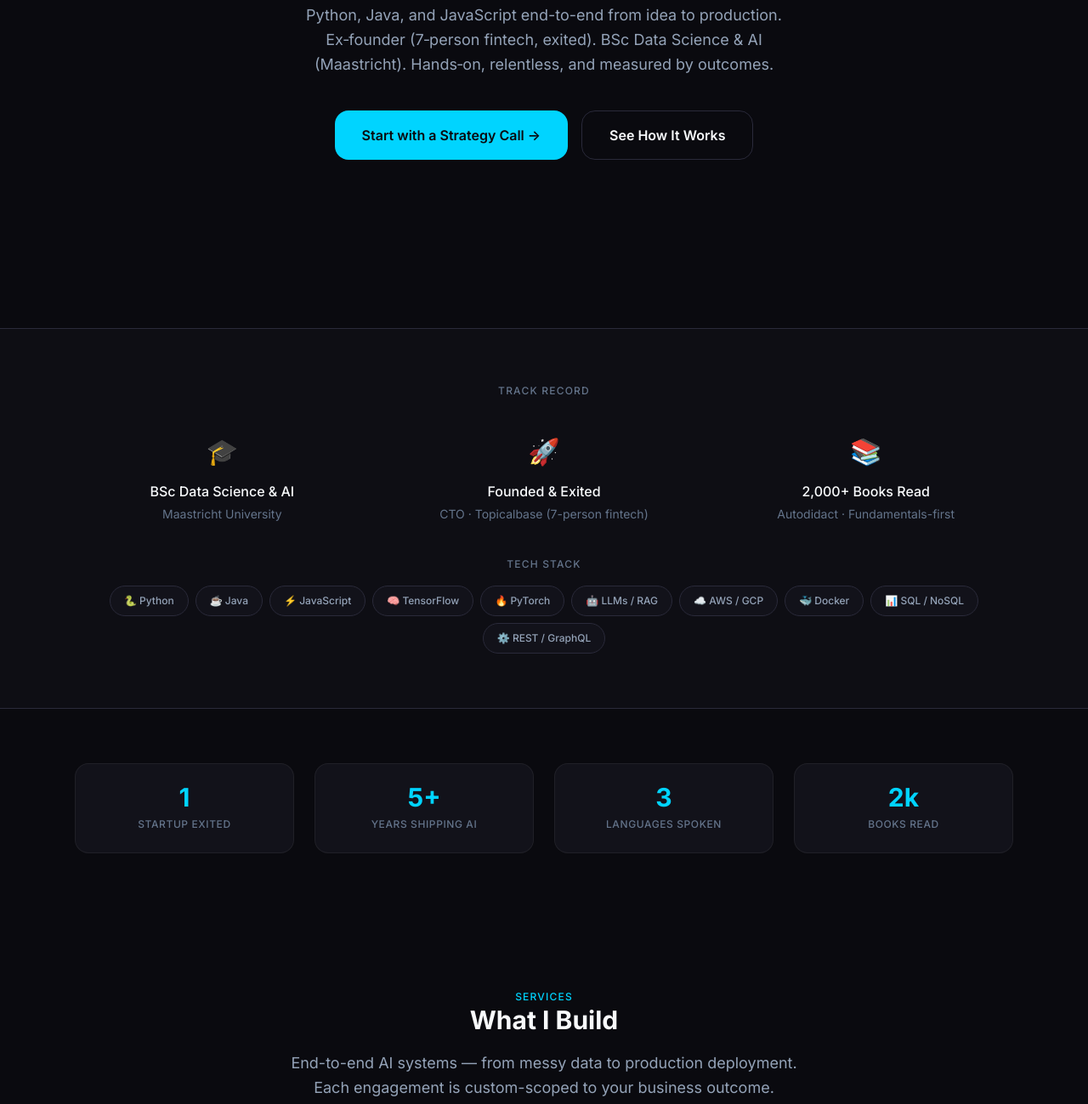
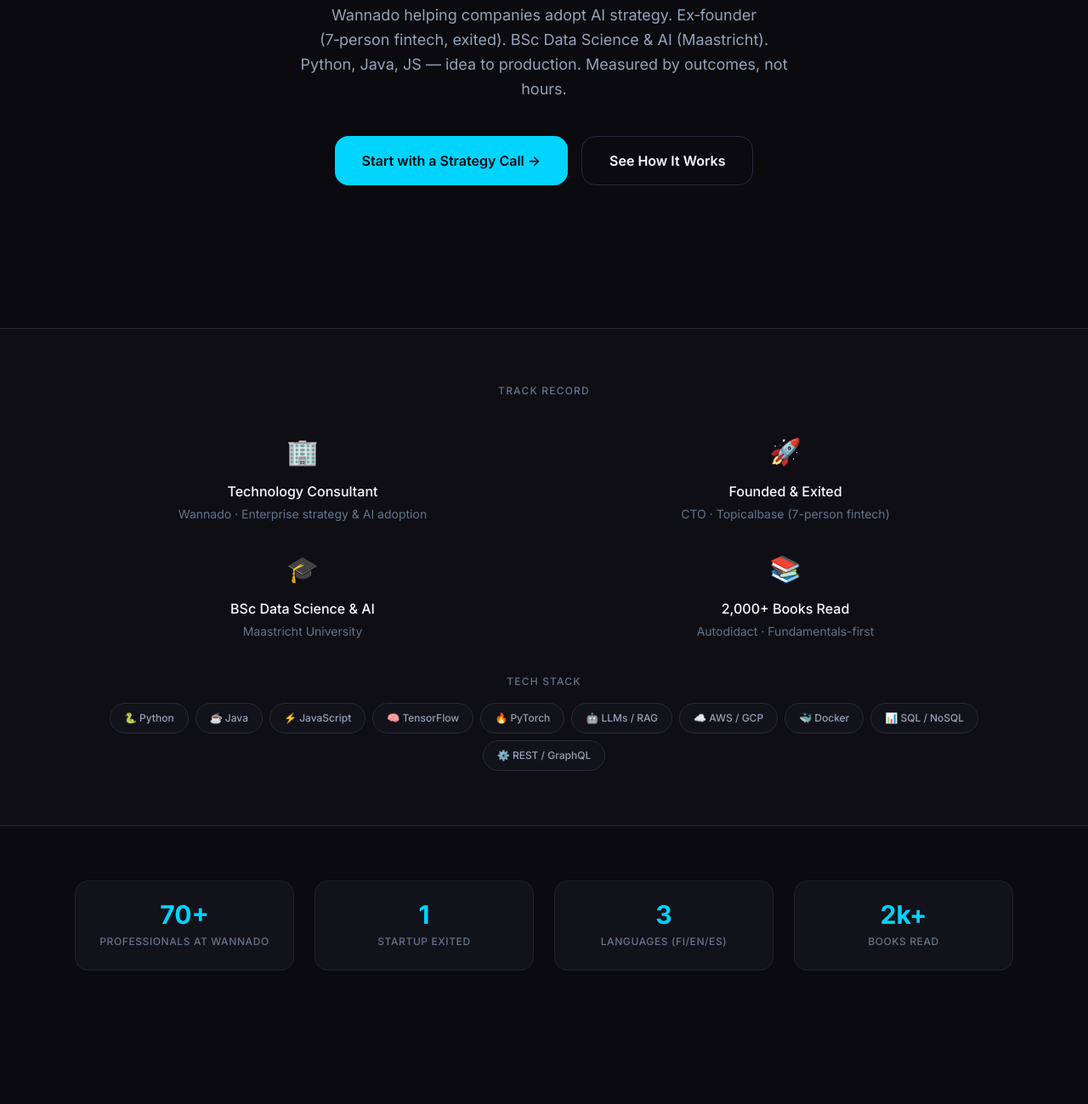
Before and after one commit to IntegrationBytes/MyWebsite, a plain HTML site: page en/index.html in a window 1280 px wide. Shown: the part 414-1713 px from the top of the page at 85% size. Drawn offline with Linux system fonts and the light colour scheme; a script that the page names is missing.

Commit message:
feat: Add Wannado technology consultant role
- Added Wannado as primary trust badge (Technology Consultant)
- Updated hero descriptions: 'Currently at Wannado helping companies
  adopt AI strategy'
- Stats: '70+ Professionals at Wannado' replaces '5+ years'
- Trust grid: 4-column layout (Wannado, Topicalbase exit, Maastricht, Books)
- All three languages (EN/FI/ES) updated consistently
- CSS: responsive trust grid now 2-col on mobile, 4-col on desktop

```diff
--- a/assets/css/executive-dark.css
+++ b/assets/css/executive-dark.css
@@ -497,7 +497,13 @@
 
 @media (min-width: 640px) {
   .trust-grid {
-    grid-template-columns: repeat(3, 1fr);
+    grid-template-columns: repeat(2, 1fr);
+  }
+}
+
+@media (min-width: 768px) {
+  .trust-grid {
+    grid-template-columns: repeat(4, 1fr);
   }
 }
 
--- a/en/index.html
+++ b/en/index.html
@@ -43,9 +43,9 @@
     <p class="hero-eyebrow">Building, solving & scaling with AI</p>
     <h1 class="hero-title">I build dependable AI<br><span class="text-gradient">that ships.</span></h1>
     <p class="hero-description">
-      Python, Java, and JavaScript end-to-end from idea to production.
-      Ex‑founder (7‑person fintech, exited). BSc Data Science & AI (Maastricht).
-      Hands‑on, relentless, and measured by outcomes.
+      Technology consultant and full-stack AI engineer. Currently at Wannado helping
+      companies adopt AI strategy. Ex‑founder (7‑person fintech, exited). BSc Data Science & AI (Maastricht).
+      Python, Java, JS — idea to production. Measured by outcomes, not hours.
     </p>
     <div class="hero-actions">
       <a href="#contact" class="btn btn-primary btn-lg">Start with a Strategy Call →</a>
@@ -58,16 +58,21 @@
 <section class="trust">
   <div class="container">
     <p class="trust-label">Track Record</p>
-    <div class="trust-grid">
+    <div class="trust-grid" style="grid-template-columns: repeat(2, 1fr);">
       <div class="animate-fade-in-delay-1">
+        <div class="trust-icon">🏢</div>
+        <p class="trust-title">Technology Consultant</p>
+        <p class="trust-subtitle">Wannado · Enterprise strategy & AI adoption</p>
+      </div>
+      <div class="animate-fade-in-delay-1">
+        <div class="trust-icon">🚀</div>
+        <p class="trust-title">Founded & Exited</p>
+        <p class="trust-subtitle">CTO · Topicalbase (7-person fintech)</p>
+      </div>
+      <div class="animate-fade-in-delay-2">
         <div class="trust-icon">🎓</div>
         <p class="trust-title">BSc Data Science & AI</p>
         <p class="trust-subtitle">Maastricht University</p>
-      </div>
-      <div class="animate-fade-in-delay-2">
-        <div class="trust-icon">🚀</div>
-        <p class="trust-title">Founded & Exited</p>
-        <p class="trust-subtitle">CTO · Topicalbase (7-person fintech)</p>
       </div>
       <div class="animate-fade-in-delay-3">
         <div class="trust-icon">📚</div>
@@ -100,19 +105,19 @@
   <div class="container">
     <div class="stats-row">
       <div class="stat">
+        <div class="stat-number">70+</div>
+        <div class="stat-label">Professionals at Wannado</div>
+      </div>
+      <div class="stat">
         <div class="stat-number">1</div>
         <div class="stat-label">Startup exited</div>
       </div>
       <div class="stat">
-        <div class="stat-number">5+</div>
-        <div class="stat-label">Years shipping AI</div>
+        <div class="stat-number">3</div>
+        <div class="stat-label">Languages (FI/EN/ES)</div>
       </div>
       <div class="stat">
-        <div class="stat-number">3</div>
-        <div class="stat-label">Languages spoken</div>
-      </div>
-      <div class="stat">
-        <div class="stat-number">2k</div>
+        <div class="stat-number">2k+</div>
         <div class="stat-label">Books read</div>
       </div>
     </div>
```
Also changed, not shown: es/index.html (+21 -16 lines), fi/index.html (+21 -15 lines).
